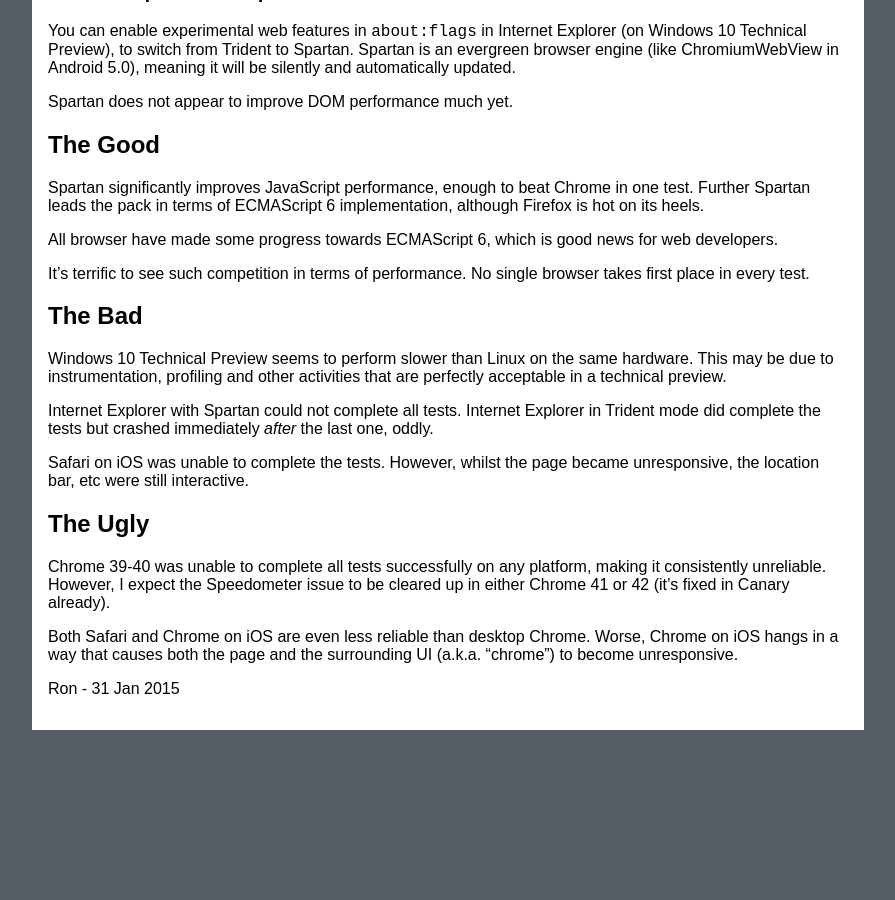
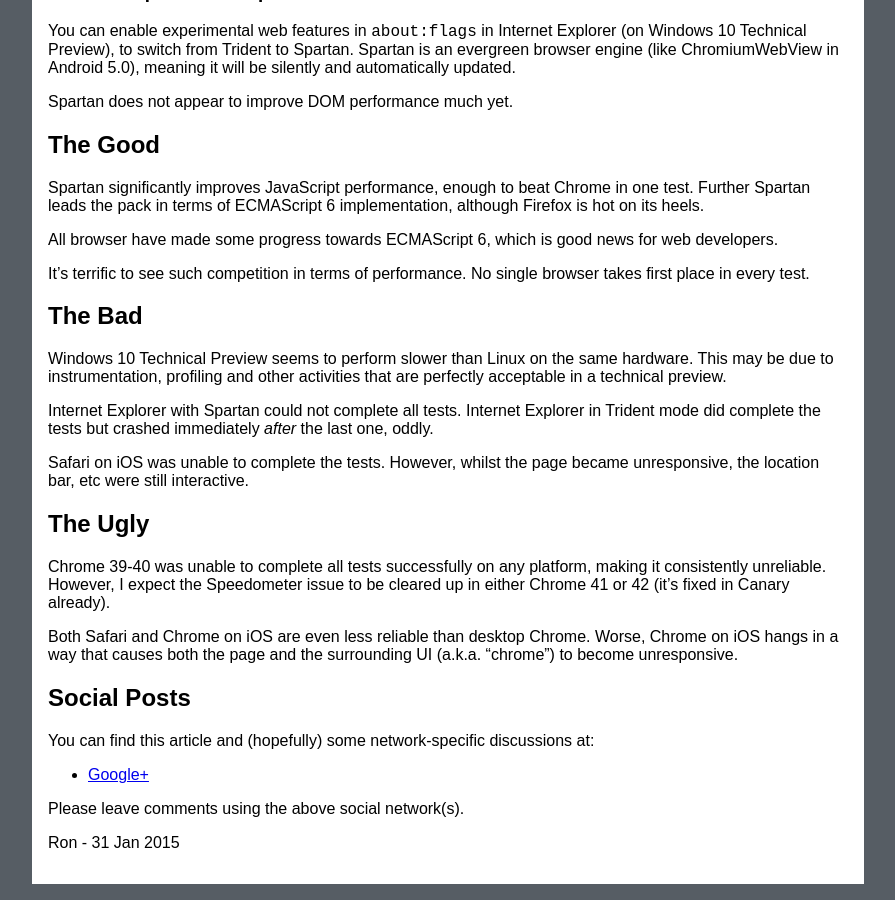
Before and after one commit to jokeyrhyme/jokeyrhyme.github.com, a Jekyll site: the page built from _posts/2015-01-31-web-browsers-benchmarks-and-observations.md, in a window 1280 px wide and 900 px high, scrolled down 782 px. Shown: the whole window, without its empty margins (192-1087 px from the left). Built offline with Jekyll 4.4.1, drawn with Linux system fonts in a browser that asks for light colours; before the commit the page ends 1528 px from its top, so only the background shows below that.

Commit message:
update post with social link

```diff
--- a/_posts/2015-01-31-web-browsers-benchmarks-and-observations.md
+++ b/_posts/2015-01-31-web-browsers-benchmarks-and-observations.md
@@ -93,3 +93,12 @@
 Both Safari and Chrome on iOS are even less reliable than desktop
 Chrome. Worse, Chrome on iOS hangs in a way that causes both the page
 and the surrounding UI (a.k.a. "chrome") to become unresponsive.
+
+
+## Social Posts
+
+You can find this article and (hopefully) some network-specific discussions at:
+
+- [Google+](https://plus.google.com/+RonWaldon/posts/5E8LS2SbSrB)
+
+Please leave comments using the above social network(s).
```
